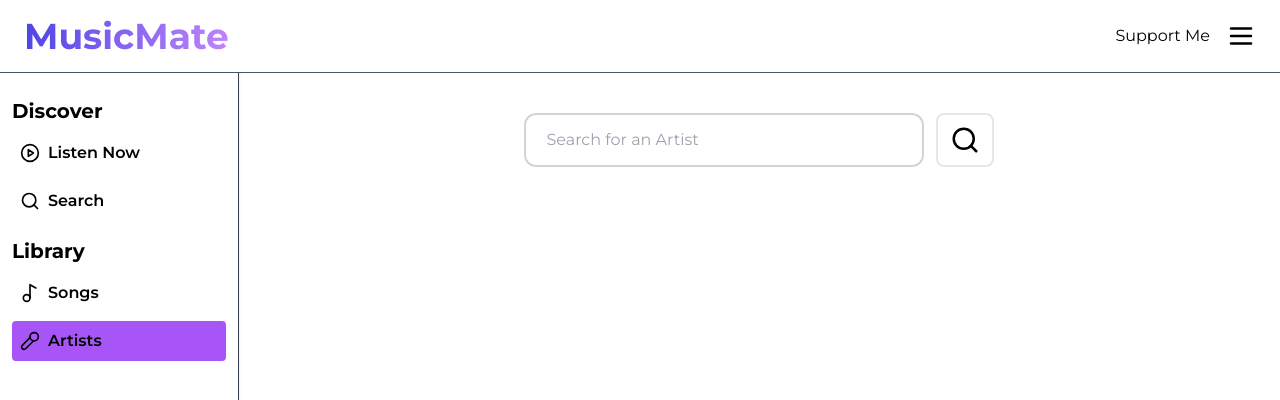
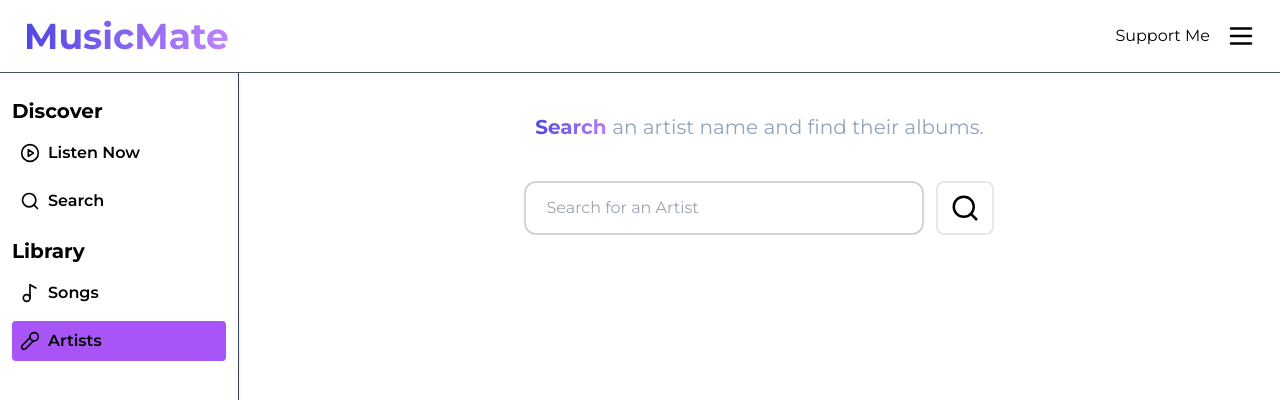
Before and after one commit to mickaelrebeau/MusicMate, a React (Vite) app in the folder frontend/: page /artists in a window 1280 px wide. Shown: the top 400 px of the page. Built offline with nearby package versions, Linux system fonts and the light colour scheme.

Commit message:
♻️ refacto: add total tracks, link to spotify and a text

```diff
--- a/frontend/src/pages/home/ArtistsPage.tsx
+++ b/frontend/src/pages/home/ArtistsPage.tsx
@@ -1,3 +1,4 @@
+/* eslint-disable @typescript-eslint/ban-ts-comment */
 import { ArtistsCard } from '@/src/components/ArtistsCard';
 import { Search } from 'lucide-react';
 import { useState } from 'react';
@@ -11,8 +12,10 @@ export function ArtistsPage() {
       images: { url: string }[];
       name: string;
       artists: { name: string }[];
+      total_tracks: number;
+      external_urls: [];
     }[]
-    >([]);
+  >([]);
 
   const onSubmit = (event: React.FormEvent<HTMLFormElement>) => {
     event.preventDefault();
@@ -45,17 +48,24 @@ export function ArtistsPage() {
       });
 
     await fetch(
-      `https://api.spotify.com/v1/artists/${artistId}/albums?include_groups=album&market=FR`,
+      `https://api.spotify.com/v1/artists/${artistId}/albums?include_groups=album&market=US`,
       searchParams
     )
       .then((response) => response.json())
       .then((data) => {
+        console.log(data.items);
         setAlbums(data.items);
       });
   }
 
   return (
-    <section className="p-10 mx-auto h-full flex flex-col gap-10">
+    <section className="p-10 mx-auto flex flex-col gap-10">
+      <p className="text-center text-xl text-slate-400">
+        <span className="font-bold text-transparent bg-clip-text bg-gradient-to-r from-indigo-600 to-purple-400">
+          Search{' '}
+        </span>
+        an artist name and find their albums.
+      </p>
       <div className="flex items-stretch justify-center">
         <form onSubmit={onSubmit} className="flex gap-3">
           <input
@@ -81,6 +91,9 @@ export function ArtistsPage() {
             url={album.images[0].url}
             albumName={album.name}
             artistName={album.artists[0].name}
+            totalTracks={album.total_tracks}
+            // @ts-ignore
+            href={album.external_urls["spotify"]}
           />
         ))}
       </div>
```
